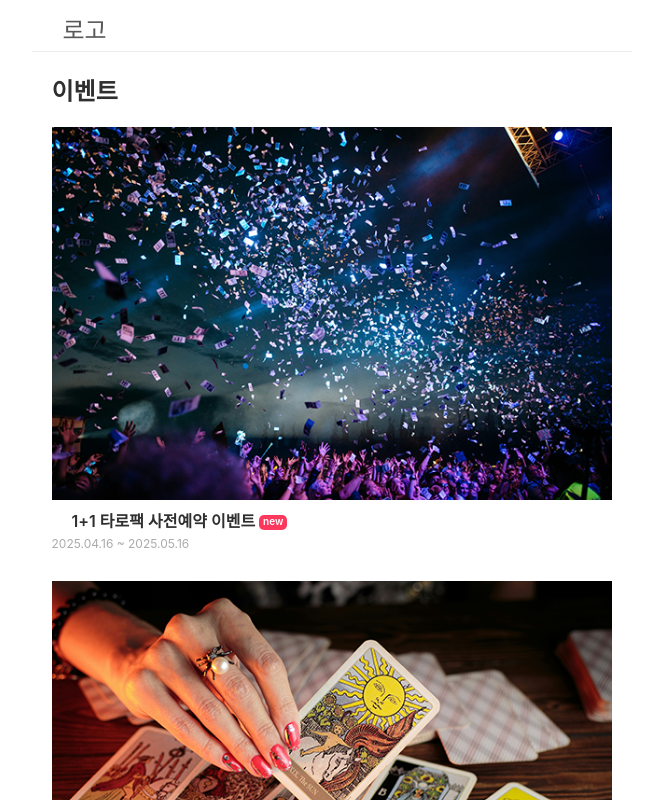
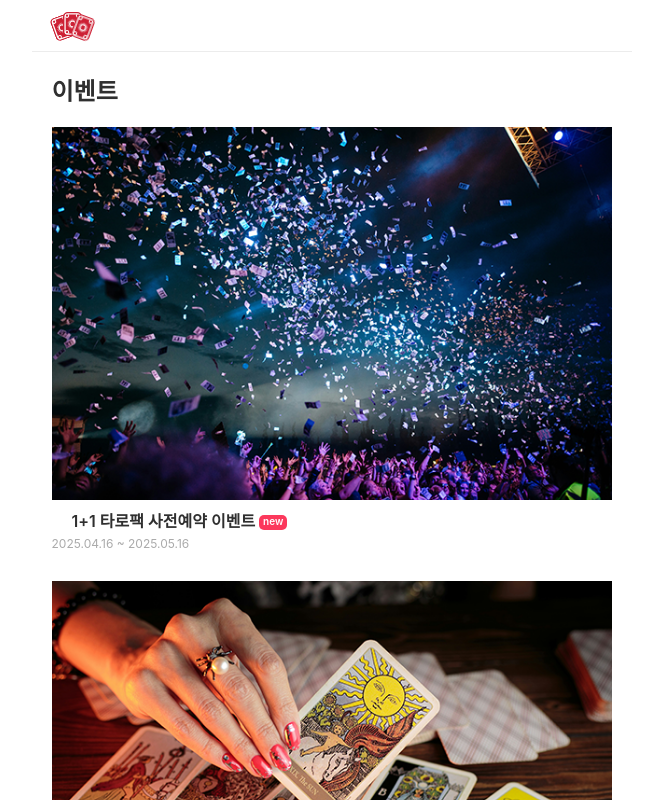
Before and after one commit to ev33/tarotpack, a SvelteKit app: page /event in a window 1280 px wide. Shown: the top 800 px of the page, without its empty margins (301-964 px from the left). Built offline with nearby package versions, Linux system fonts and the light colour scheme; some icons are missing; a web font is replaced by a local one.

Commit message:
움직이는 로고 추가

```diff
--- a/src/lib/util/reveal.ts
+++ b/src/lib/util/reveal.ts
@@ -1,11 +1,11 @@
-import { reveal } from "svelte-reveal"; // 사용하는 라이브러리에 맞게 import 필요
+import { reveal } from "svelte-reveal";
 import type { Action } from "svelte/action";
 
 export const flyReveal: Action<HTMLElement> = (node) => {
 	const instance = reveal(node, {
 		preset: "fly",
-		y: 20,
-		duration: 1400,
+		y: 30,
+		duration: 1800,
 		easing: "easeOutExpo"
 	});
 
--- a/src/routes/Header.svelte
+++ b/src/routes/Header.svelte
@@ -2,6 +2,7 @@
 	import { goto } from "$app/navigation";
 	import type { Writable } from "svelte/store";
 	import Icon from "@iconify/svelte";
+	import logo from "$lib/assets/logo.svg";
 
 	export let isMenuOpen: Writable<boolean>;
 
@@ -19,7 +20,11 @@
 </script>
 
 <header>
-	<button on:click={goToRootPage}>로고</button>
+	<button on:click={goToRootPage} id="logo"
+		><img id="logo1" src={logo} alt="Logo" height="24" />
+		<img id="logo2" src={logo} alt="Logo" height="24" />
+		<img id="logo3" src={logo} alt="Logo" height="24" />
+	</button>
 	<button on:click={toggleMenu}><Icon icon="tabler:menu-2" /></button>
 </header>
 
@@ -45,4 +50,62 @@
 		transform: translateX(5px);
 		color: rgb(88, 88, 88);
 	}
+
+	@keyframes moveLogo2 {
+		0% {
+			top: -8px;
+			transform: rotateZ(0deg) translateX(0px) translateY(-3px);
+		}
+		80% {
+			top: -8px;
+			transform: rotateZ(0deg) translateX(0px) translateY(-3px);
+		}
+		90% {
+			top: -8px;
+			transform: rotateZ(-20deg) translateX(-10px) translateY(-3px);
+		}
+		100% {
+			top: -8px;
+			transform: rotateZ(0deg) translateX(0px) translateY(-3px);
+		}
+	}
+
+	@keyframes moveLogo3 {
+		0% {
+			top: -8px;
+			transform: rotateZ(20deg) translateX(10px) translateY(-3px);
+		}
+		79.5% {
+			top: -8px;
+			transform: rotateZ(20deg) translateX(10px) translateY(-3px);
+		}
+		89.5% {
+			top: -8px;
+			transform: rotateZ(-20deg) translateX(-10px) translateY(-3px);
+		}
+		99.5% {
+			top: -8px;
+			transform: rotateZ(20deg) translateX(10px) translateY(-3px);
+		}
+	}
+
+	#logo1 {
+		position: absolute;
+		top: -8px;
+		transform: rotateZ(-20deg) translateX(-10px) translateY(-3px);
+	}
+
+	#logo2 {
+		position: absolute;
+		top: -8px;
+		transform: translateY(-3px);
+		animation: moveLogo2 8s infinite;
+	}
+
+	#logo3 {
+		position: absolute;
+		top: -8px;
+		transform: rotateZ(20deg) translateX(10px) translateY(-3px);
+		animation: moveLogo3 8s infinite;
+	}
 </style>
```
Also changed, not shown: src/routes/S1Banner.svelte (+17 -5 lines), src/lib/assets/logo.svg (added).
